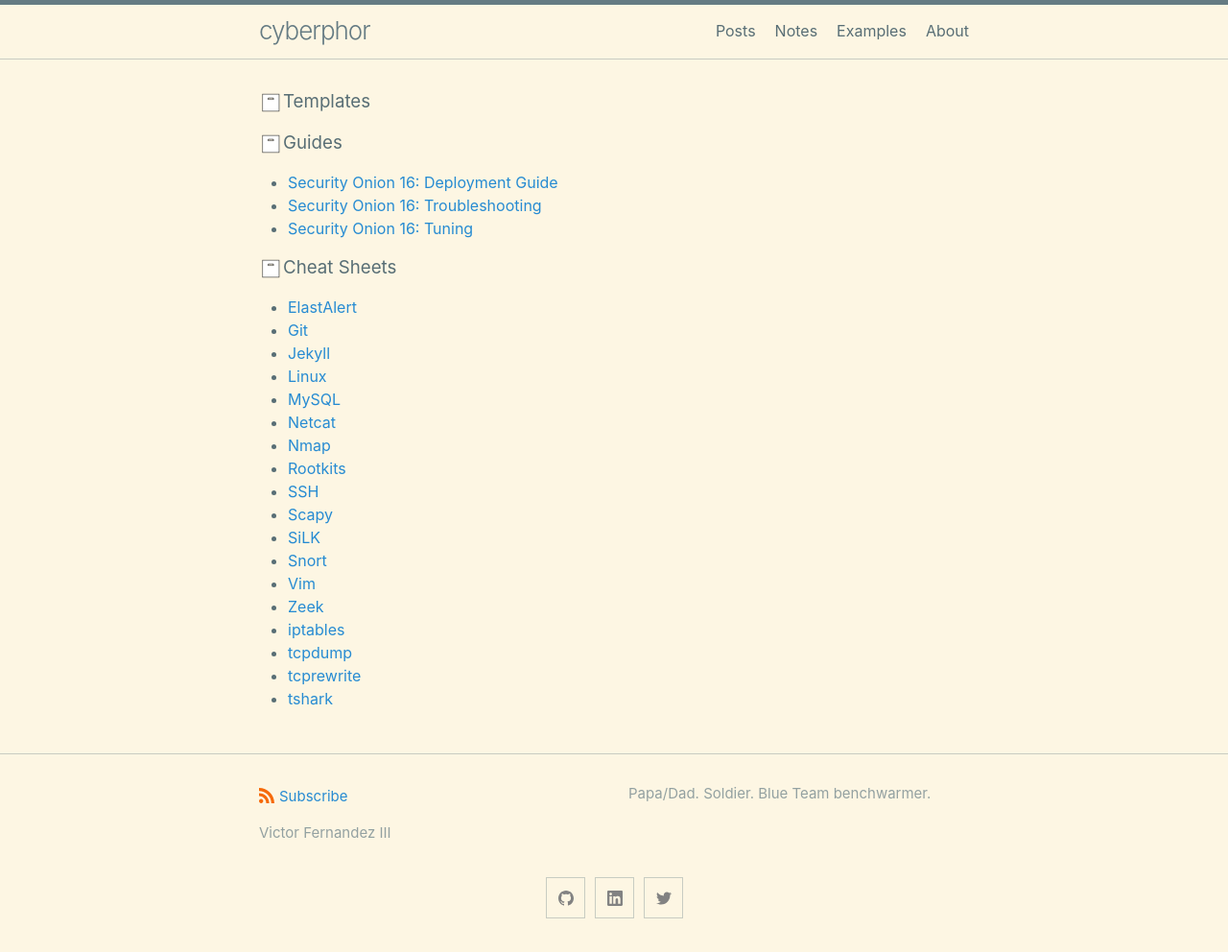
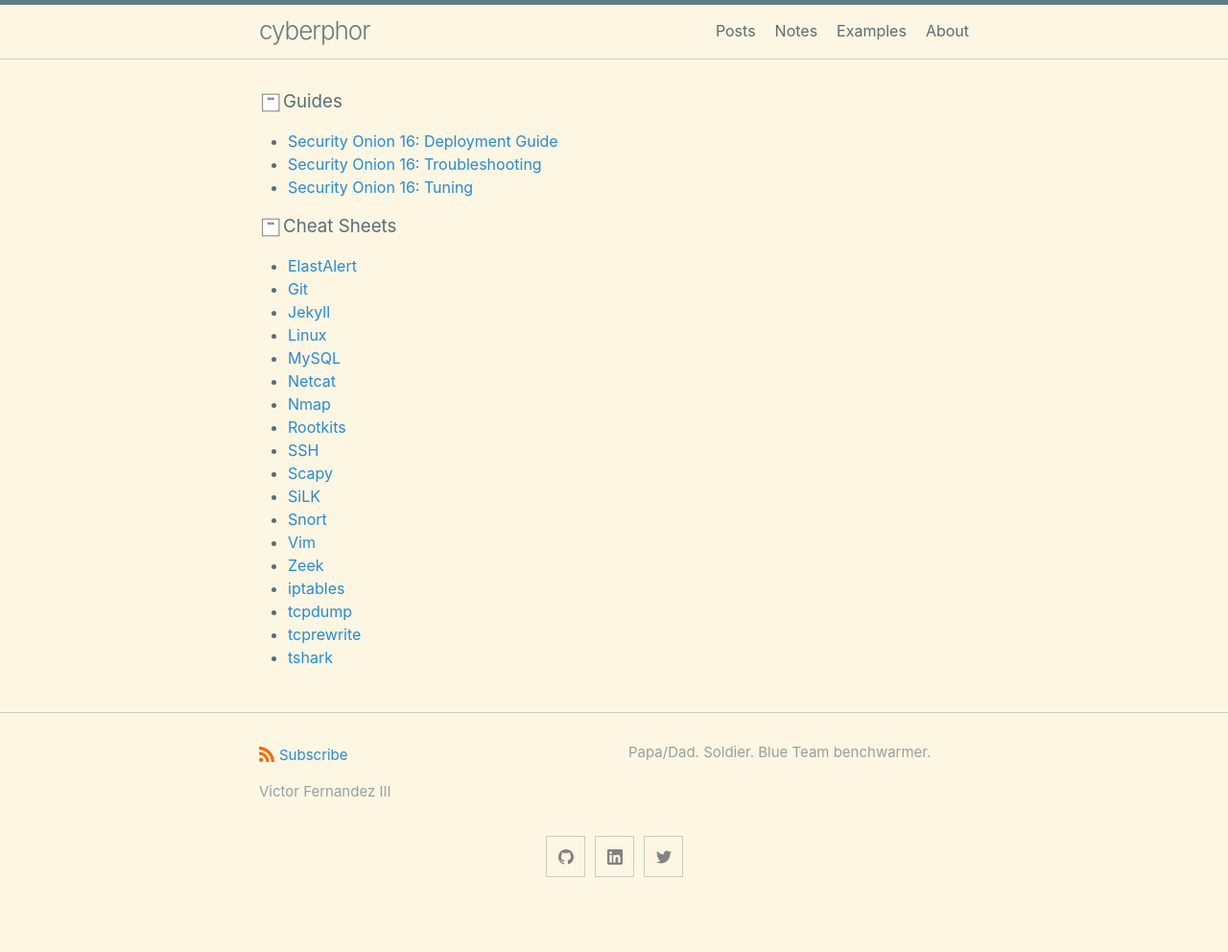
Before and after one commit to cyberphor/blog, a Jekyll site: the page built from notes.md, in a window 1280 px wide. Shown: the whole page at 96% size. Built offline with Jekyll 4.4.1, drawn with Linux system fonts in a browser that asks for light colours; after the commit the page ends 949 px from its top, so only the background shows below that.

Commit message:
Update notes.md

```diff
--- a/notes.md
+++ b/notes.md
@@ -3,20 +3,6 @@ layout: default
 title: 'Notes'
 permalink: 'notes'
 ---
-
-<h3><img src="{{ site.baseurl }}/assets/notes.png">Templates</h3>
-<ul class="notes-list">
-  {% assign sorted_posts = site.posts | sort: 'title' %}
-  {% for post in sorted_posts %}
-    {% if post.subcategory == 'templates' %}
-      <li>
-        <a href="{{ post.url | relative_url }}">
-          {{ post.title }}
-        </a>
-      </li>
-    {% endif %}
-  {% endfor %}
-</ul>
 
 <h3><img src="{{ site.baseurl }}/assets/notes.png">Guides</h3>
 <ul class="notes-list">
```
